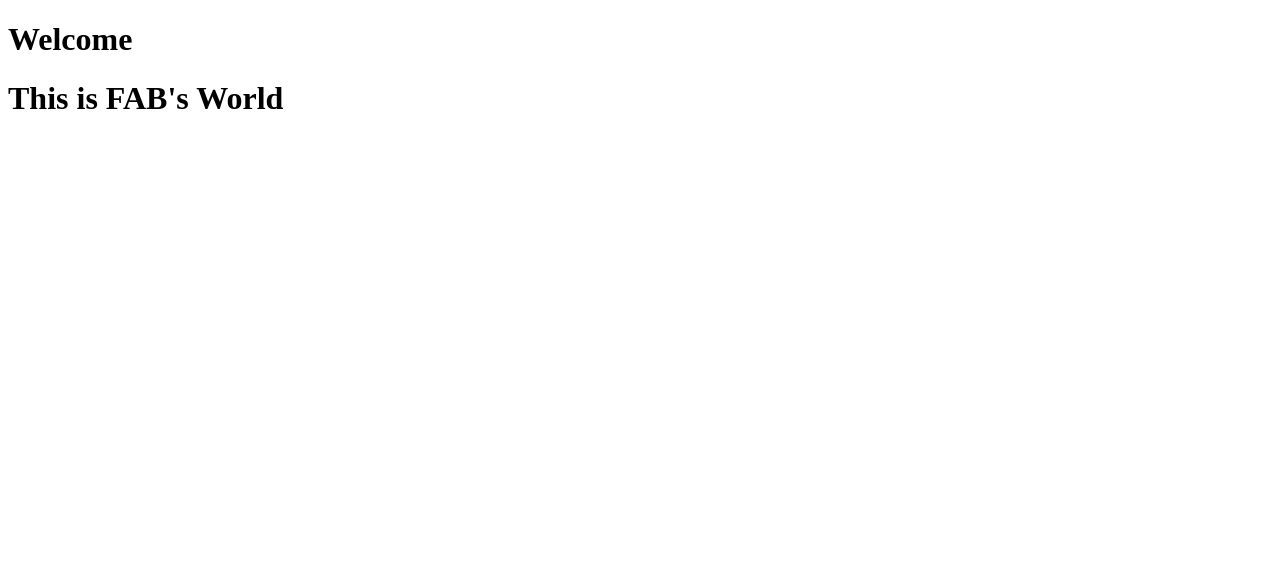
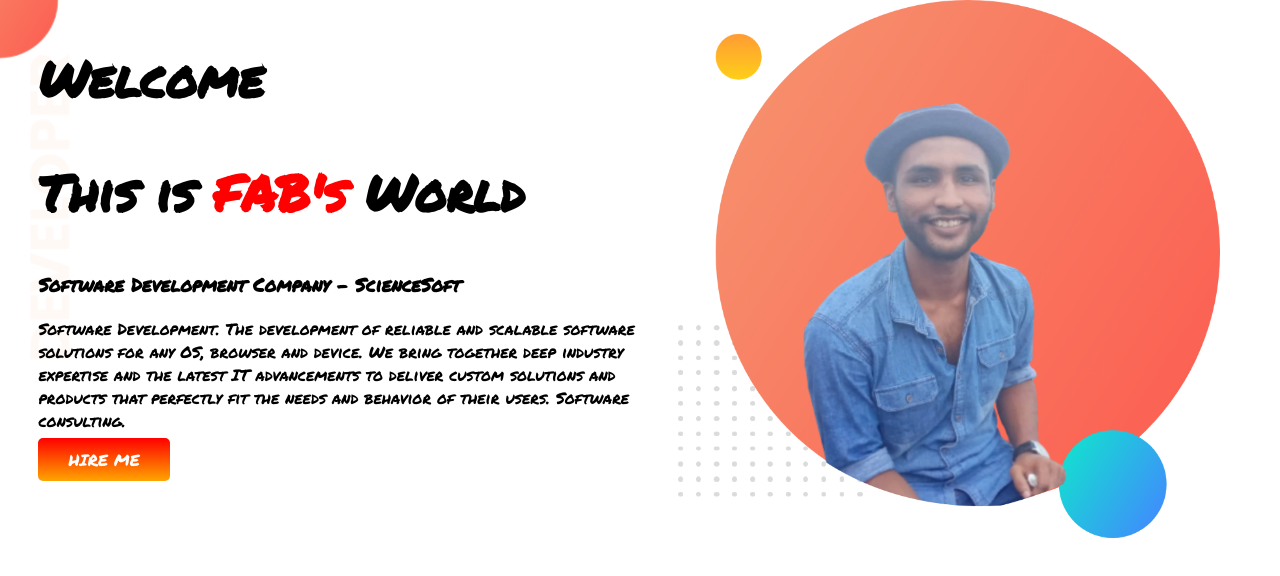
Before and after one commit to A-Farhan-Beacon/Developer-Portfolio, a plain HTML site: page index.html in a window 1280 px wide. Drawn offline with Linux system fonts and the light colour scheme.

Commit message:
top banner added

```diff
--- a/index.html
+++ b/index.html
@@ -1,17 +1,32 @@
 <!DOCTYPE html>
 <html lang="en">
+
 <head>
     <meta charset="UTF-8">
     <meta http-equiv="X-UA-Compatible" content="IE=edge">
     <meta name="viewport" content="width=device-width, initial-scale=1.0">
     <title>FAB Portfolio</title>
     <link rel="preconnect" href="https://fonts.googleapis.com">
-<link rel="preconnect" href="https://fonts.gstatic.com" crossorigin>
-<link href="https://fonts.googleapis.com/css2?family=Permanent+Marker&display=swap" rel="stylesheet">
+    <link rel="preconnect" href="https://fonts.gstatic.com" crossorigin>
+    <link href="https://fonts.googleapis.com/css2?family=Permanent+Marker&display=swap" rel="stylesheet">
     <link rel="stylesheet" href="style.css">
 </head>
+
 <body>
-    <h1>Welcome </h1>
-    <h1>This is FAB's World</h1>
+    <section class="top-banner">
+        <div class="half">
+            <h1>Welcome </h1>
+            <h1>This is <span class="hot">FAB's</span> World</h1>
+            <h3>Software Development Company - ScienceSoft</h3>
+            <p>Software Development. The development of reliable and scalable software solutions for any OS, browser and
+                device. We bring together deep industry expertise and the latest IT advancements to deliver custom
+                solutions and products that perfectly fit the needs and behavior of their users. Software consulting.
+            </p>
+            <a class="link-button" target="Blank" href="https://www.facebook.com/profile.php?id=100011221364723">HIRE
+                ME</a>
+        </div>
+        <div class="half"><img src="images/MY.png" alt=""></div>
+    </section>
 </body>
+
 </html>
--- a/style.css
+++ b/style.css
@@ -0,0 +1,32 @@
+body{
+    font-family: 'Permanent Marker', cursive;
+    margin: 0;
+}
+h1{
+    font-size: 50px;
+}
+.hot{
+    color:red;
+}
+section{
+    display: flex;
+}
+.half{
+    width: 50%;
+    padding-left:3% ;
+}
+.half img{
+    width: 90%;
+}
+.link-button{
+    text-decoration: none;
+    background-image: linear-gradient(red, orange);
+    color: white;
+    font-weight: 400;
+    padding: 10px 30px;
+    border-radius:5px ;
+}
+.top-banner{
+    background-image: url(images/top-banner.png);
+    background-repeat: no-repeat;
+}
```
